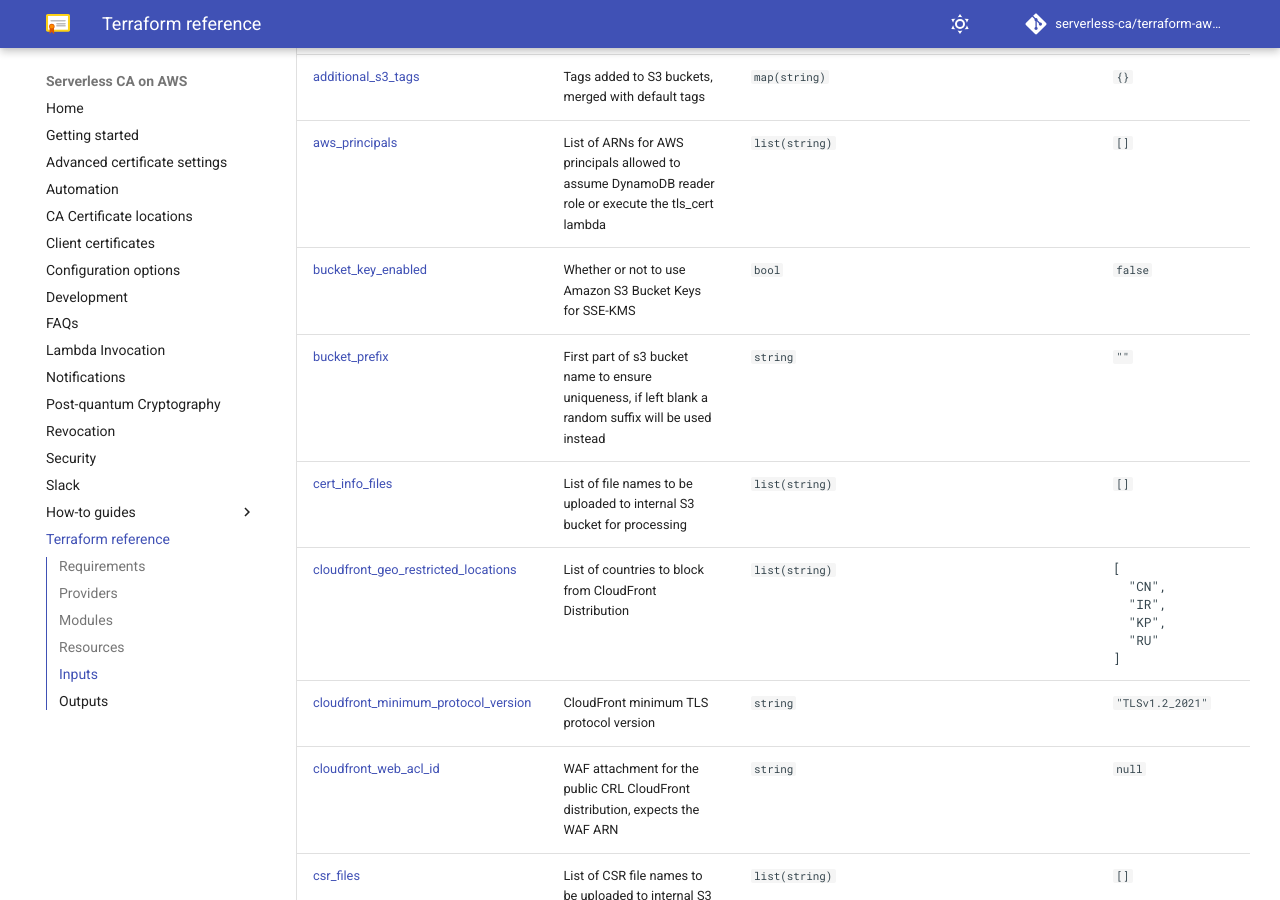
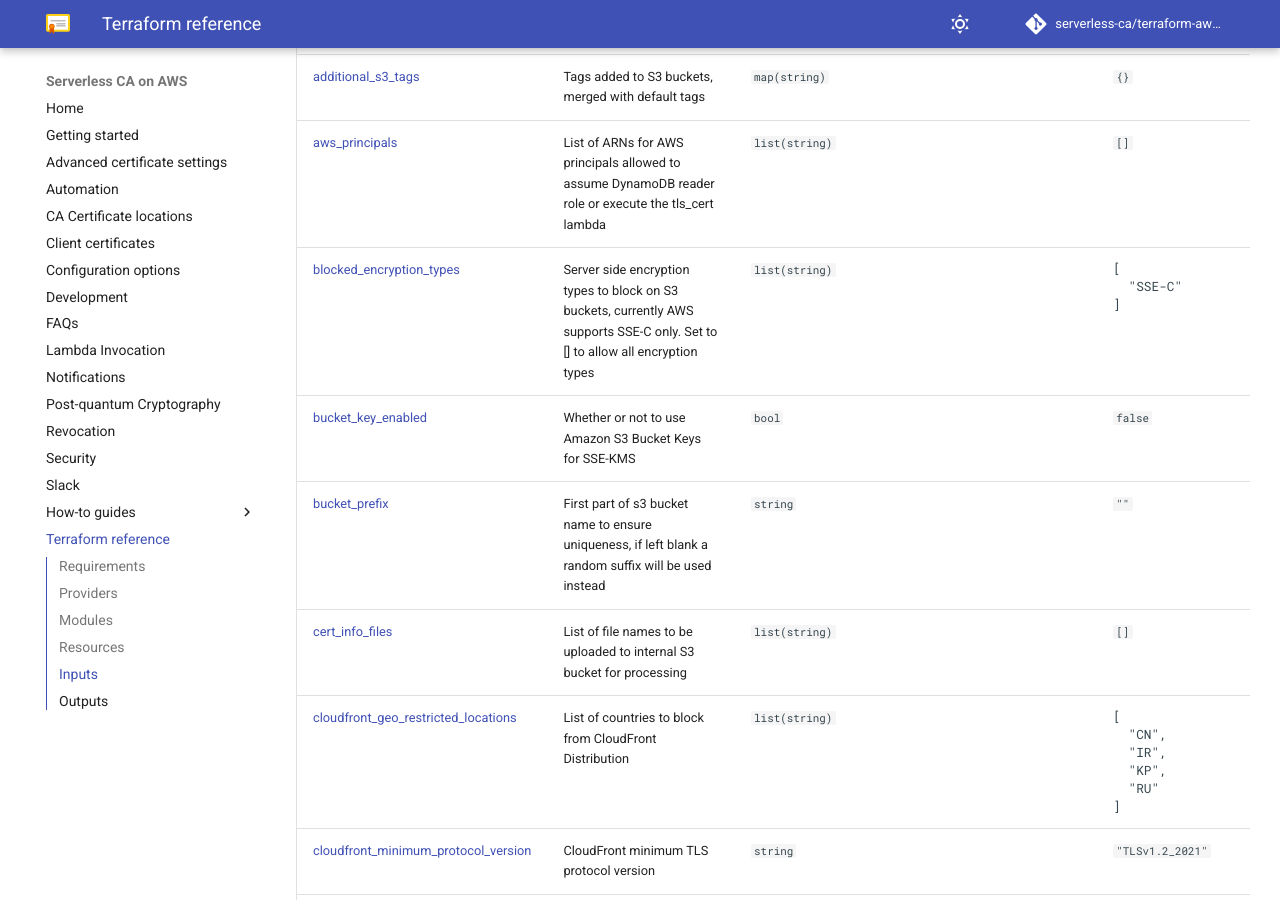
Before and after one commit to serverless-ca/terraform-aws-ca, an MkDocs documentation site: the page built from docs/reference.md, in a window 1280 px wide and 900 px high, scrolled down 2660 px. Built offline with MkDocs 1.6.1 and Material for MkDocs 9.7.7, drawn with Linux system fonts in a browser that asks for light colours; comment, search, counter and statistics services are not loaded; some of the changed lines change nothing that is shown; some of the changed text lies outside the part shown.

Commit message:
Block SSE-C uploads to S3 buckets (#678)
* Block SSE-C uploads to S3 buckets
* terraform-docs: automated action
---------
Co-authored-by: github-actions[bot] <github-actions[bot]@users.noreply.github.com>

```diff
--- a/docs/reference.md
+++ b/docs/reference.md
@@ -3,13 +3,13 @@
 
 | Name | Version |
 |------|---------|
-| <a name="requirement_aws"></a> [aws](#requirement\_aws) | >= 6.0 |
+| <a name="requirement_aws"></a> [aws](#requirement\_aws) | >= 6.22 |
 
 ## Providers
 
 | Name | Version |
 |------|---------|
-| <a name="provider_aws"></a> [aws](#provider\_aws) | >= 6.0 |
+| <a name="provider_aws"></a> [aws](#provider\_aws) | >= 6.22 |
 
 ## Modules
 
@@ -62,6 +62,7 @@
 | <a name="input_additional_lambda_tags"></a> [additional\_lambda\_tags](#input\_additional\_lambda\_tags) | Tags added to Lambda functions, merged with default tags | `map(string)` | `{}` | no |
 | <a name="input_additional_s3_tags"></a> [additional\_s3\_tags](#input\_additional\_s3\_tags) | Tags added to S3 buckets, merged with default tags | `map(string)` | `{}` | no |
 | <a name="input_aws_principals"></a> [aws\_principals](#input\_aws\_principals) | List of ARNs for AWS principals allowed to assume DynamoDB reader role or execute the tls\_cert lambda | `list(string)` | `[]` | no |
+| <a name="input_blocked_encryption_types"></a> [blocked\_encryption\_types](#input\_blocked\_encryption\_types) | Server side encryption types to block on S3 buckets, currently AWS supports SSE-C only. Set to [] to allow all encryption types | `list(string)` | <pre>[<br/>  "SSE-C"<br/>]</pre> | no |
 | <a name="input_bucket_key_enabled"></a> [bucket\_key\_enabled](#input\_bucket\_key\_enabled) | Whether or not to use Amazon S3 Bucket Keys for SSE-KMS | `bool` | `false` | no |
 | <a name="input_bucket_prefix"></a> [bucket\_prefix](#input\_bucket\_prefix) | First part of s3 bucket name to ensure uniqueness, if left blank a random suffix will be used instead | `string` | `""` | no |
 | <a name="input_cert_info_files"></a> [cert\_info\_files](#input\_cert\_info\_files) | List of file names to be uploaded to internal S3 bucket for processing | `list(string)` | `[]` | no |
```
Also changed, not shown: 5 other files.
